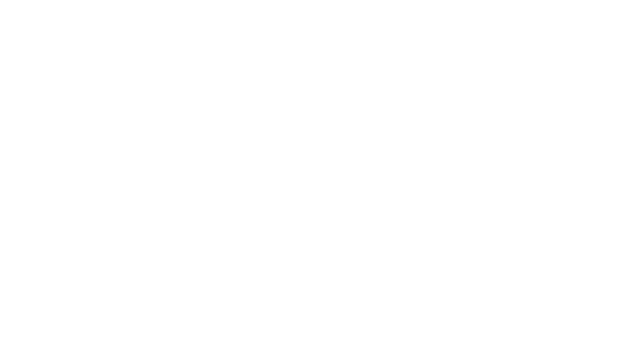
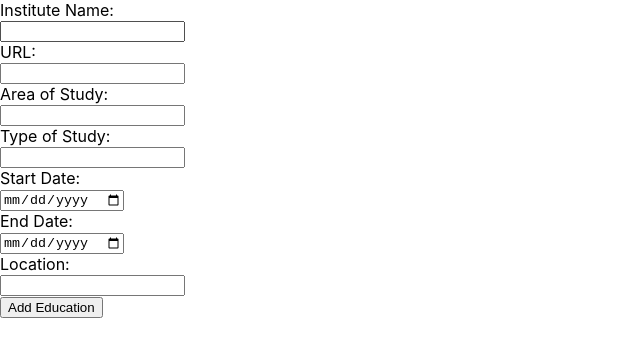
Before and after one commit to syamkarni/Resume_builder, a React (Create React App) app in the folder frontend/: page /Education in a window 1280 px wide. Before the commit this address had no page. Shown: the top 356 px of the page, without its empty margins (0-640 px from the left). Built offline with nearby package versions, Linux system fonts and the light colour scheme.

Commit message:
added education component

```diff
--- a/frontend/src/App.js
+++ b/frontend/src/App.js
@@ -4,6 +4,7 @@ import { BrowserRouter as Router, Route, Routes } from 'react-router-dom';
 import Description from './components/Description';
 import Pinfo from './components/Pinfo';
 import Work from './components/Work';
+import Education from './components/Education';
 
 const App = () => {
   return (
@@ -12,6 +13,7 @@ const App = () => {
         <Route path="/Description" element={<Description />} />
         <Route path="/Pinfo" element={<Pinfo />} />
         <Route path="/Work" element={<Work />} />
+        <Route path="/Education" element={<Education />} />
       </Routes>
     </Router>
   );
--- /dev/null
+++ b/frontend/src/components/Education/index.js
@@ -0,0 +1,138 @@
+import React, { useState } from 'react';
+
+const Education = () => {
+  const [education, setEducation] = useState([]);
+  const [currentEducation, setCurrentEducation] = useState({
+    instituteName: '',
+    url: '',
+    area: '',
+    studyType: '',
+    startDate: '',
+    endDate: '',
+    location: ''
+  });
+  const [endDateError, setEndDateError] = useState(false);
+
+  const handleEChange = (e) => {
+    const { name, value } = e.target;
+    if (name === "endDate") {
+      const startDate = new Date(currentEducation.startDate);
+      const endDate = new Date(value);
+      if (endDate <= startDate) {
+        setEndDateError(true);
+      } else {
+        setEndDateError(false);
+        setCurrentEducation(current => ({ ...current, [name]: value }));
+      }
+    } else {
+      setCurrentEducation(current => ({ ...current, [name]: value }));
+    }
+  };
+
+  const addEducation = () => {
+    if (!endDateError && currentEducation.startDate && currentEducation.endDate) {
+      setEducation(current => [...current, currentEducation]);
+      setCurrentEducation({
+        instituteName: '',
+        url: '',
+        area: '',
+        studyType: '',
+        startDate: '',
+        endDate: '',
+        location: ''
+      });
+      setEndDateError(false); // Resetting the end date error as well
+    }
+  };
+
+  return (
+    <div className='section-container' id='education'>
+      <div className="section-main">
+        <label htmlFor="instituteName">Institute Name:</label><br />
+        <input
+          type="text"
+          id="instituteName"
+          name="instituteName"
+          value={currentEducation.instituteName}
+          onChange={handleEChange}
+          required
+        /><br />
+
+        <label htmlFor="url">URL:</label><br />
+        <input
+          type="text"
+          id="url"
+          name="url"
+          value={currentEducation.url}
+          onChange={handleEChange}
+        /><br />
+
+        <label htmlFor="area">Area of Study:</label><br />
+        <input
+          type="text"
+          id="area"
+          name="area"
+          value={currentEducation.area}
+          onChange={handleEChange}
+          required
+        /><br />
+
+        <label htmlFor="studyType">Type of Study:</label><br />
+        <input
+          type="text"
+          id="studyType"
+          name="studyType"
+          value={currentEducation.studyType}
+          onChange={handleEChange}
+          required
+        /><br />
+
+        <label htmlFor="startDate">Start Date:</label><br />
+        <input
+          type="date"
+          id="startDate"
+          name="startDate"
+          value={currentEducation.startDate}
+          onChange={handleEChange}
+          required
+        /><br />
+
+        <label htmlFor="endDate">End Date:</label><br />
+        <input
+          type="date"
+          id="endDate"
+          name="endDate"
+          value={currentEducation.endDate}
+          onChange={handleEChange}
+          required
+        />
+        {endDateError && <p className="error">End date cannot be before the start date.</p>}<br />
+
+        <label htmlFor="location">Location:</label><br />
+        <input
+          type="text"
+          id="location"
+          name="location"
+          value={currentEducation.location}
+          onChange={handleEChange}
+          required
+        /><br />
+
+        <button type="button" onClick={addEducation}>Add Education</button>
+      </div>
+
+      {/* Display the list of educations */}
+      {education.map((edu, index) => (
+        <div key={index} className="education-entry">
+          <h3>{edu.instituteName}</h3>
+          <p>{edu.area} - {edu.studyType}</p>
+          <p>{edu.startDate} to {edu.endDate}</p>
+          <p>{edu.location}</p>
+          <a href={edu.url} target="_blank" rel="noopener noreferrer">Institute Website</a>
+        </div>
+      ))}
+    </div>
+  );
+};
+
+export default Education;
--- a/frontend/src/components/Pinfo/index.js
+++ b/frontend/src/components/Pinfo/index.js
@@ -13,6 +13,7 @@ const Pinfo = () => {
                 <label htmlFor="phone">Phone:</label><br />
                 <input type="tel" id="phone" name="phone" required /><br />
                 <label htmlFor="plink">Personal link:</label><br />
+                {/* add github and linkedin als */}
                 <input type="url" id="plink" name="plink" required /><br />
                 <div className="address-container">
                 {/* add options for the country and state */}
```
